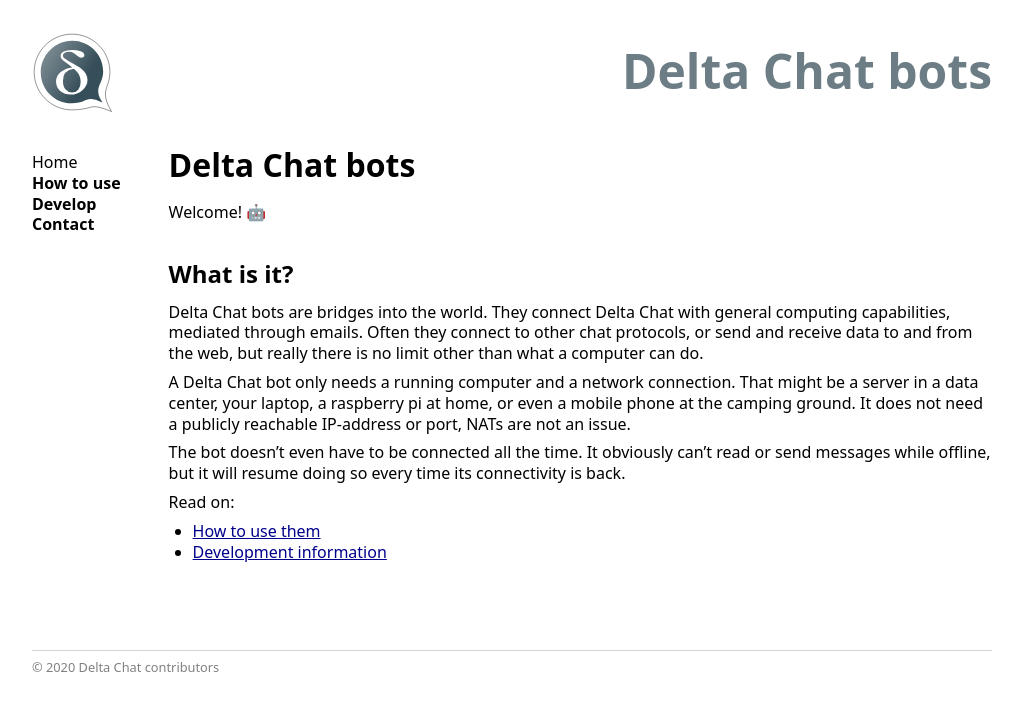
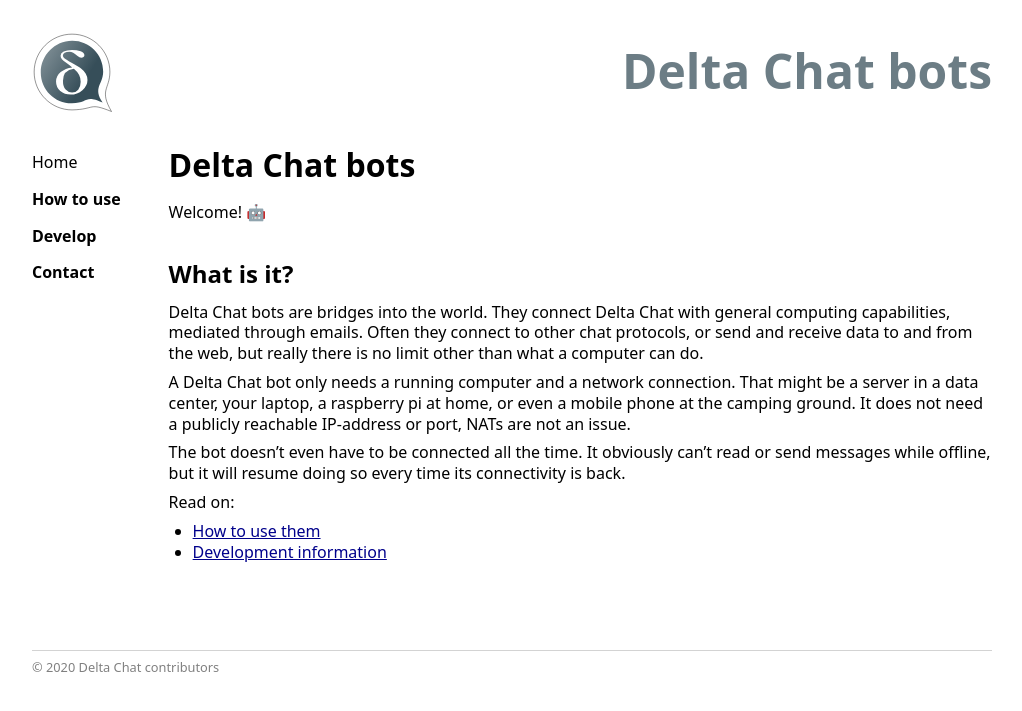
Before and after one commit to deltachat-bot/bot-pages, a Jekyll site: the page built from index.md, in a window 1280 px wide. Shown: the top 711 px of the page, without its empty margins (0-1022 px from the left). Built offline with Jekyll 4.4.1, drawn with Linux system fonts in a browser that asks for light colours.

Commit message:
More space in menu

```diff
--- a/assets/main.css
+++ b/assets/main.css
@@ -52,6 +52,10 @@ nav ul {
   margin: 0;
 }
 
+nav ul li {
+  margin-bottom: 1rem;
+}
+
 nav a {
   color: black;
   text-decoration: none;
```
